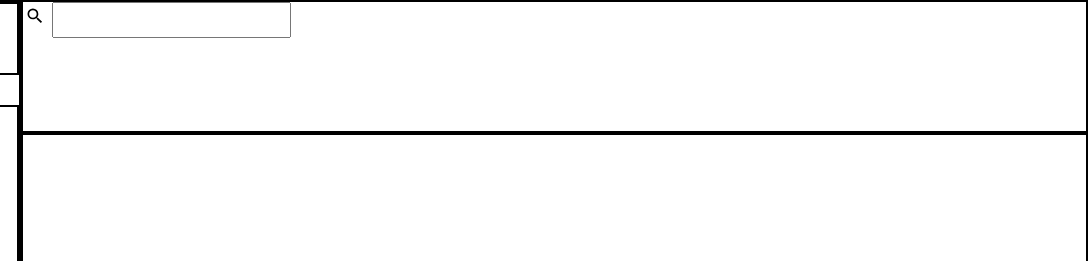
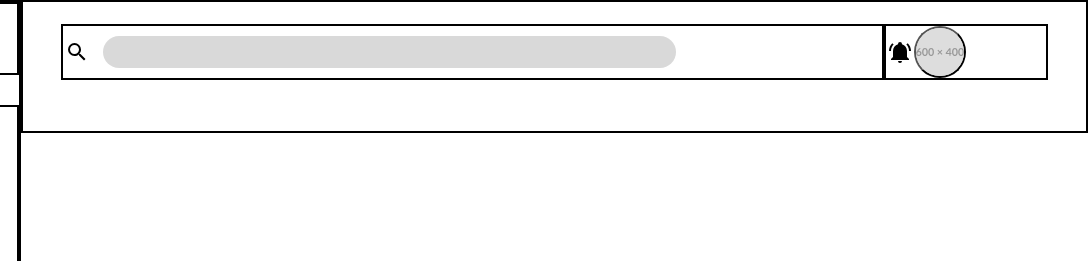
Before and after one commit to JodieFlacko/Admin-Dashboard, a plain HTML site: page index.html in a window 1280 px wide. Shown: the top 261 px of the page, 192-1280 px from the left. Drawn offline with Linux system fonts and the light colour scheme.

Commit message:
style: image inside a button
Putting an image as direct child of a button causes the image to not
grow larger than the button itself. Fix putting the image inside a span.

```diff
--- a/index.html
+++ b/index.html
@@ -42,15 +42,20 @@
         <div class="header">
             <div class="header-top">
                 <div class="header-top-start">
-                    <div class="search-bar">
-                        <button type="button" class="search">
-                            <svg xmlns="http://www.w3.org/2000/svg" height="20" viewBox="0 0 24 24" width="20" ><path d="M9.5,3A6.5,6.5 0 0,1 16,9.5C16,11.11 15.41,12.59 14.44,13.73L14.71,14H15.5L20.5,19L19,20.5L14,15.5V14.71L13.73,14.44C12.59,15.41 11.11,16 9.5,16A6.5,6.5 0 0,1 3,9.5A6.5,6.5 0 0,1 9.5,3M9.5,5C7,5 5,7 5,9.5C5,12 7,14 9.5,14C12,14 14,12 14,9.5C14,7 12,5 9.5,5Z" /></svg>
-                        </button>
-                        <input type="search">
-                    </div>
+                    <button type="button" class="search">
+                        <svg xmlns="http://www.w3.org/2000/svg" height="24" width="24" viewBox="0 0 24 24"><path d="M9.5,3A6.5,6.5 0 0,1 16,9.5C16,11.11 15.41,12.59 14.44,13.73L14.71,14H15.5L20.5,19L19,20.5L14,15.5V14.71L13.73,14.44C12.59,15.41 11.11,16 9.5,16A6.5,6.5 0 0,1 3,9.5A6.5,6.5 0 0,1 9.5,3M9.5,5C7,5 5,7 5,9.5C5,12 7,14 9.5,14C12,14 14,12 14,9.5C14,7 12,5 9.5,5Z" /></svg>
+                    </button>
+                    <input type="search" id="search" name="item">
                 </div>
                 <div class="header-top-end">
-
+                    <button type="button" class="notifications">
+                        <svg xmlns="http://www.w3.org/2000/svg" height="24" width="24" viewBox="0 0 24 24"><title>bell-ring</title><path d="M21,19V20H3V19L5,17V11C5,7.9 7.03,5.17 10,4.29C10,4.19 10,4.1 10,4A2,2 0 0,1 12,2A2,2 0 0,1 14,4C14,4.1 14,4.19 14,4.29C16.97,5.17 19,7.9 19,11V17L21,19M14,21A2,2 0 0,1 12,23A2,2 0 0,1 10,21M19.75,3.19L18.33,4.61C20.04,6.3 21,8.6 21,11H23C23,8.07 21.84,5.25 19.75,3.19M1,11H3C3,8.6 3.96,6.3 5.67,4.61L4.25,3.19C2.16,5.25 1,8.07 1,11Z" /></svg>
+                    </button>
+                    <button type="button" class="user">
+                        <span class="user-area">
+                            <img src="images/placeholder.svg" alt="no-image" width="80" height="80">
+                        </span>
+                    </button>
                 </div>
             </div>
             <div class="header-bottom">
--- a/style.css
+++ b/style.css
@@ -361,6 +361,15 @@ summary {
     padding: 0;
   }
 
+  ul{
+    list-style: none;
+  }
+
+  li{
+    font-size: clamp(0.5rem, 0.5rem + 0.5vw, 1.5rem);
+    font-weight: 600;
+  }
+
   .container{
     display: grid;
     grid-template-columns: 1fr 5fr;
@@ -438,32 +447,60 @@ summary {
 
   .header {
     grid-area: header;
+    padding: 22px 38px;
     border: solid 2px black;
     border-collapse: collapse;
   }
 
-  .main-content{
-    grid-area: main;
+  .header-top{
+    display: grid;
+    grid-template-columns: 5fr 1fr;
+  }
+  .header-top-start, .header-top-end{
     border: solid 2px black;
     border-collapse: collapse;
+    display: flex;
+    align-items: center;
+  }
+  .header-top-end{
+
   }
 
-  button.search{
+  input#search{
+    width: 70%;
+    height: 32px;
+    background-color: rgb(128, 128, 128, 0.3);
+    border: none;
+    border-radius: 16px;
+    margin-left: 12px;
+  }
+
+  button.search, button.notifications{
     display: inline-block;
     padding: 2px;
     background-color: rgb(0, 0, 0, 0);
     border: transparent;
-  }
-
-  button.search:hover{
     cursor: pointer;
   }
 
-  ul{
-    list-style: none;
+  button.user{
+    border-radius: 50%;
+    overflow: hidden;
+    width: 52px;
+    height: 52px;
+    padding: 0;
+    display: grid;
+    place-content: center;
   }
 
-  li{
-    font-size: clamp(0.5rem, 0.5rem + 0.5vw, 1.5rem);
-    font-weight: 600;
+  span.user-area{
+    display: inline-block;
+    display: grid;
+    place-content: center;
+    width: 80px;
+    height: 80px;
   }
+
+  .main-content{
+    grid-area: main;
+  }
```
Also changed, not shown: images/placeholder.svg (added).
